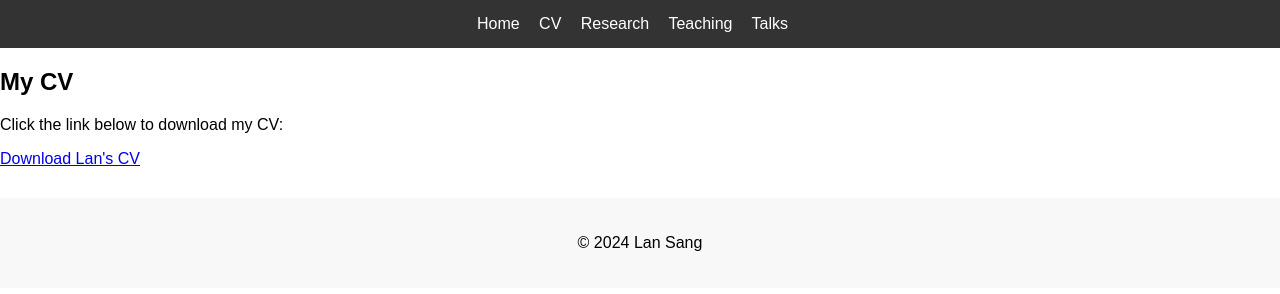
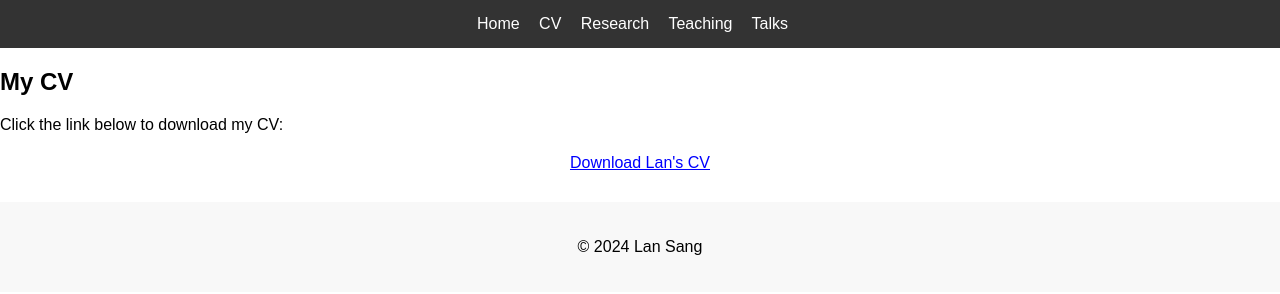
Before and after one commit to LanSang/LanSang.github.io, a plain HTML site: page cv.html in a window 1280 px wide. Drawn offline with Linux system fonts and the light colour scheme.

Commit message:
update website

```diff
--- a/css/style.css
+++ b/css/style.css
@@ -72,3 +72,13 @@ footer {
     padding: 20px;
     margin-top: 30px;
 }
+
+.cv-download {
+    text-align: center;
+    margin-top: 20px;
+}
+
+.cv-download a {
+    color: blue;
+    text-decoration: underline;
+}
--- a/cv.html
+++ b/cv.html
@@ -20,7 +20,9 @@
     <section class="cv-section">
         <h2>My CV</h2>
         <p>Click the link below to download my CV:</p>
-        <a href="static/files/LanSang_CV_Sep2024.pdf" target="_blank">Download Lan's CV</a>
+        <div class="cv-download">
+            <a href="static/files/LanSang_CV_Sep2024.pdf" target="_blank">Download Lan's CV</a>
+        </div>
     </section>
 
     <footer>
```
